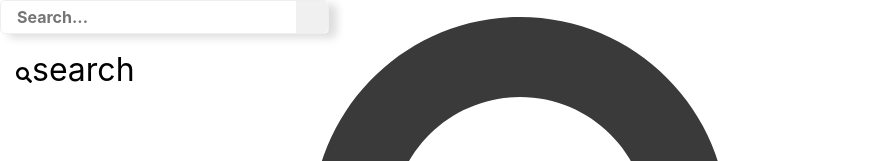
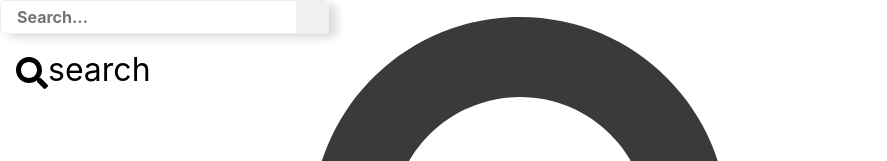
Before and after one commit to GR-DevTeam/fyp, a React (Create React App) app: page / in a window 1280 px wide. Shown: the top 161 px of the page, without its empty margins (0-887 px from the left). Built offline with nearby package versions, Linux system fonts and the light colour scheme.

Commit message:
Fixed Button component Layout

```diff
--- a/src/components/SidebarButton/SidebarButton.tsx
+++ b/src/components/SidebarButton/SidebarButton.tsx
@@ -6,8 +6,15 @@ export interface ISidebarButton {
   text?: string;
   icon: IconDefinition;
 }
-const Wrapper = styled.div`
+
+const StyledSidebarButton = styled.button`
   cursor: pointer;
+  border: none;
+  background: none;
+  display: flex;
+  justify-content: center;
+  align-items: center;
+  font-size: 2rem;
   padding: 1rem 1rem;
   :hover {
     transition: all 0.3s ease;
@@ -15,23 +22,17 @@ const Wrapper = styled.div`
     transform: translateX(10px);
   }
 `;
-const Icon = styled(FontAwesomeIcon)`
-  background: none;
+const Text = styled.div`
+  padding: 0 0 0.4rem 0;
 `;
-
-const StyledSidebarButton = styled.button`
-  cursor: pointer;
-  border: none;
-  background: none;
-  font-size: 2rem;
-`;
+const Icon = styled(FontAwesomeIcon)``;
 
 const SidebarButton: React.FC<ISidebarButton> = (props) => {
   return (
-    <Wrapper>
+    <StyledSidebarButton>
       <Icon icon={props.icon} />
-      <StyledSidebarButton>{props.text}</StyledSidebarButton>
-    </Wrapper>
+      <Text>{props.text}</Text>
+    </StyledSidebarButton>
   );
 };
 
```
